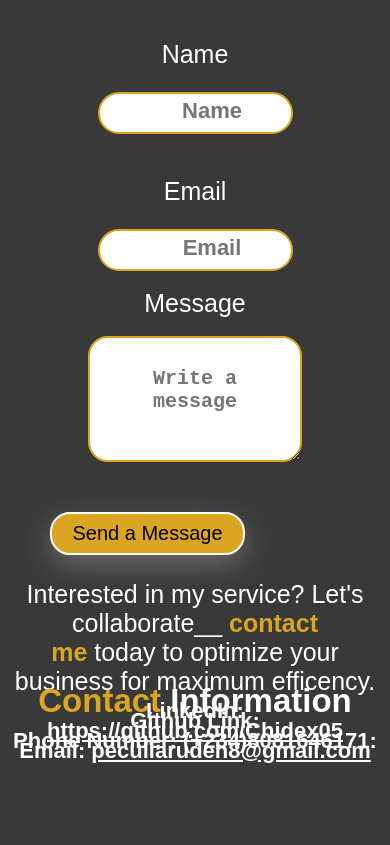
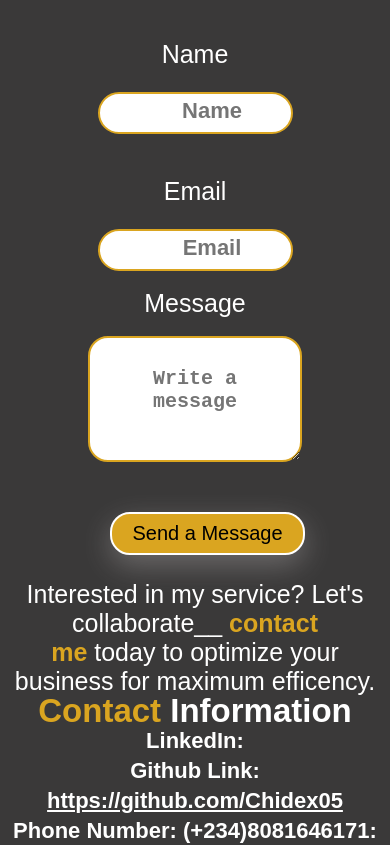
Before and after one commit to Chidex05/Portfolio-, a plain HTML site: page contact.html in a window 390 px wide. Shown: the part 257-1102 px from the top of the page. Drawn offline with Linux system fonts and the light colour scheme; files whose address does not match are found by name.

Commit message:
Add files via upload

```diff
--- a/stylesheet/style.css
+++ b/stylesheet/style.css
@@ -924,7 +924,7 @@ color: white;}
         padding: 1em;
      }
      #fashion{
-        height: 75vh;
+        height: 100vh;
 
      }
 
@@ -970,7 +970,7 @@ color: white;}
      #contactBTN{
         width: 50%;
         height: 5vh;
-        margin: auto em;
+        margin: auto 3em;
 
      }
      #input-message::placeholder{
@@ -981,7 +981,7 @@ color: white;}
         grid-template-columns: 1fr;
      }
      .contact-me{
-        line-height: 10px;
+        line-height: 30px;
      }
 
      .nav-bar2{
```
Also changed, not shown: 1 other file.
